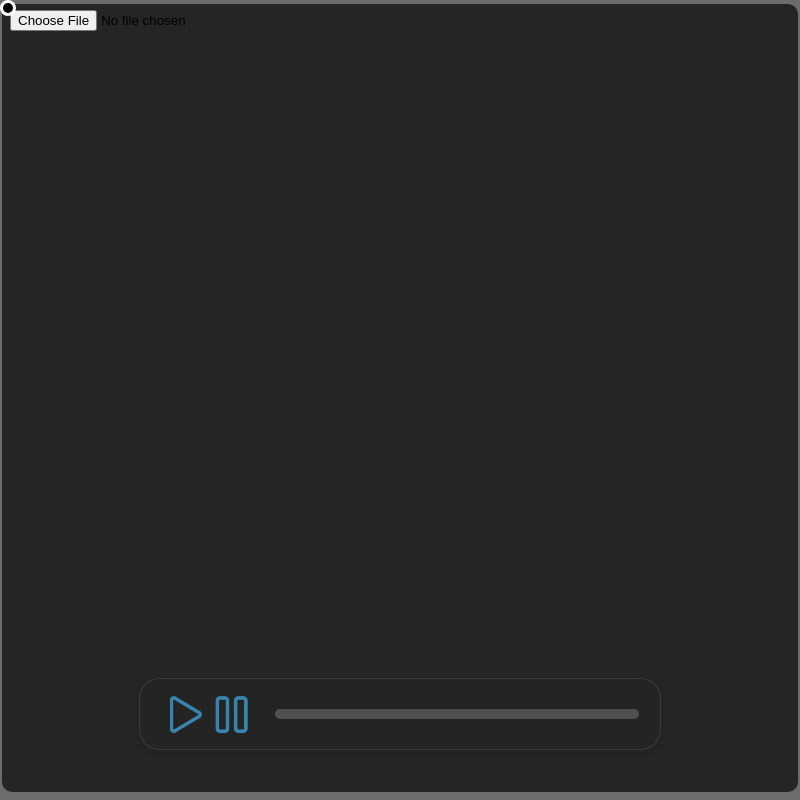
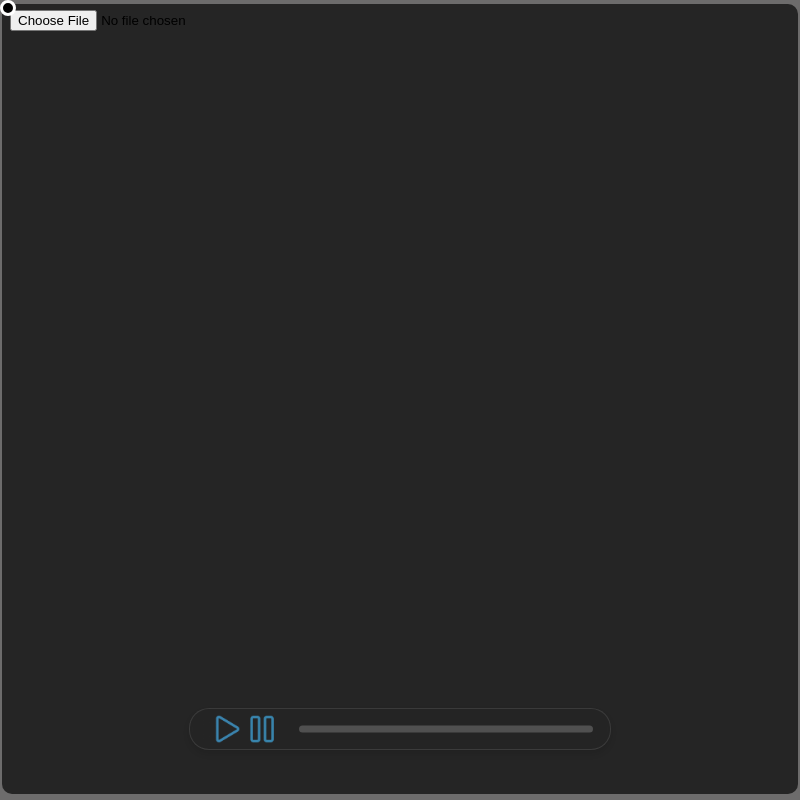
Before and after one commit to DrPanayioths/MVod, an Electron app: page index.html in a window 800 px wide. Drawn offline with Linux system fonts and the light colour scheme.

Commit message:
Position Changes And Hover Effects

```diff
--- a/index.html
+++ b/index.html
@@ -16,12 +16,13 @@
         }
         #videoPlayer {
             position: absolute;
-            height: 98.5%;
+            height: 98.8%;
             width: 99.5%;
             background-color: rgb(37, 37, 37);
             object-fit: cover;
             top: 0.5%;
-            left: 0.3%;
+            left: 50%;
+            transform: translateX(-50%);
             z-index: 1;
             border-radius: 10px;
         }
@@ -49,8 +50,8 @@
             transform: translateX(-50%);
             padding: 10px;
             border-radius: 20px;
-            height: 50px;
-            width: 500px;
+            height: 20px;
+            width: 400px;
             z-index: 2;
             opacity: 1;
             transition: opacity 0.3s ease;
@@ -65,7 +66,7 @@
             border: none;
             top: 50%;
             transform: translateY(-50%);
-            height: 55px;
+            height: 40px;
             transition: all 0.3s ease;
             cursor: none;
         }
@@ -73,7 +74,7 @@
             filter: invert(1) brightness(100%);
         }
         #play:hover {
-            height: 56px;
+            height: 40.5px;
             filter: drop-shadow(0 0 4px rgba(255, 255, 255, 0.199));
         }
 
@@ -85,7 +86,7 @@
             border: none;
             top: 50%;
             transform: translateY(-50%);
-            height: 55px;
+            height: 40px;
             transition: all 0.3s ease;
             left: 12%;
             cursor: none;
@@ -94,7 +95,7 @@
             filter: invert(1) brightness(100%);
         }
         #stop:hover {
-            height: 56px;
+            height: 40.5px;
             filter: drop-shadow(0 0 4px rgba(255, 255, 255, 0.199));
         }
 
@@ -105,10 +106,15 @@
             transform: translateY(-50%);
             right: 4%;
             width: 70%;
-            height: 10px;
+            height: 7px;
             background: rgba(255, 255, 255, 0.2);
             border-radius: 5px;
-            cursor: pointer;
+            cursor: none;
+            transition: height 0.3s ease;
+        }
+
+        #progressbar_main:hover {
+            height: 10px;
         }
 
         #progressbar_progress {
```
